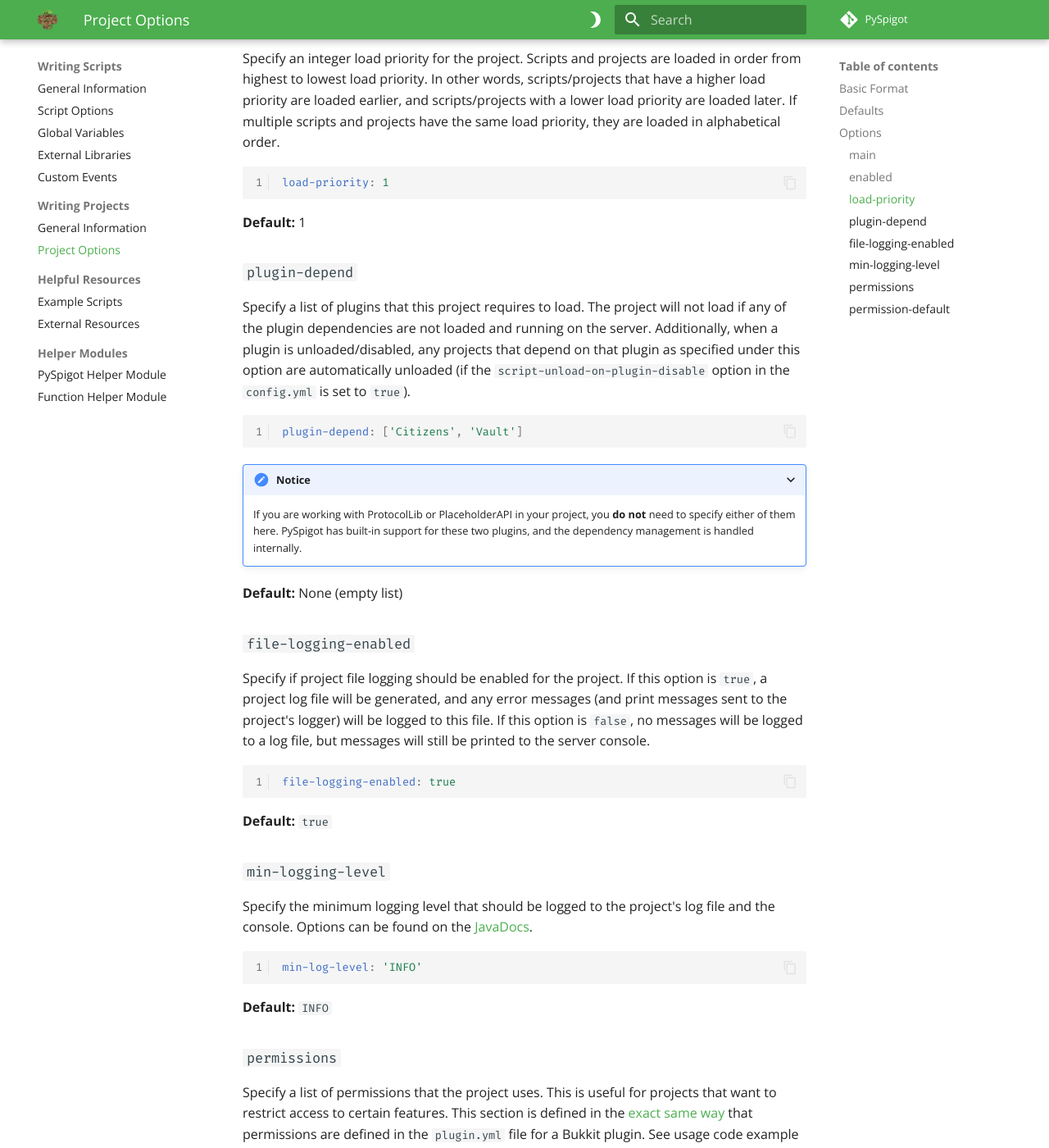
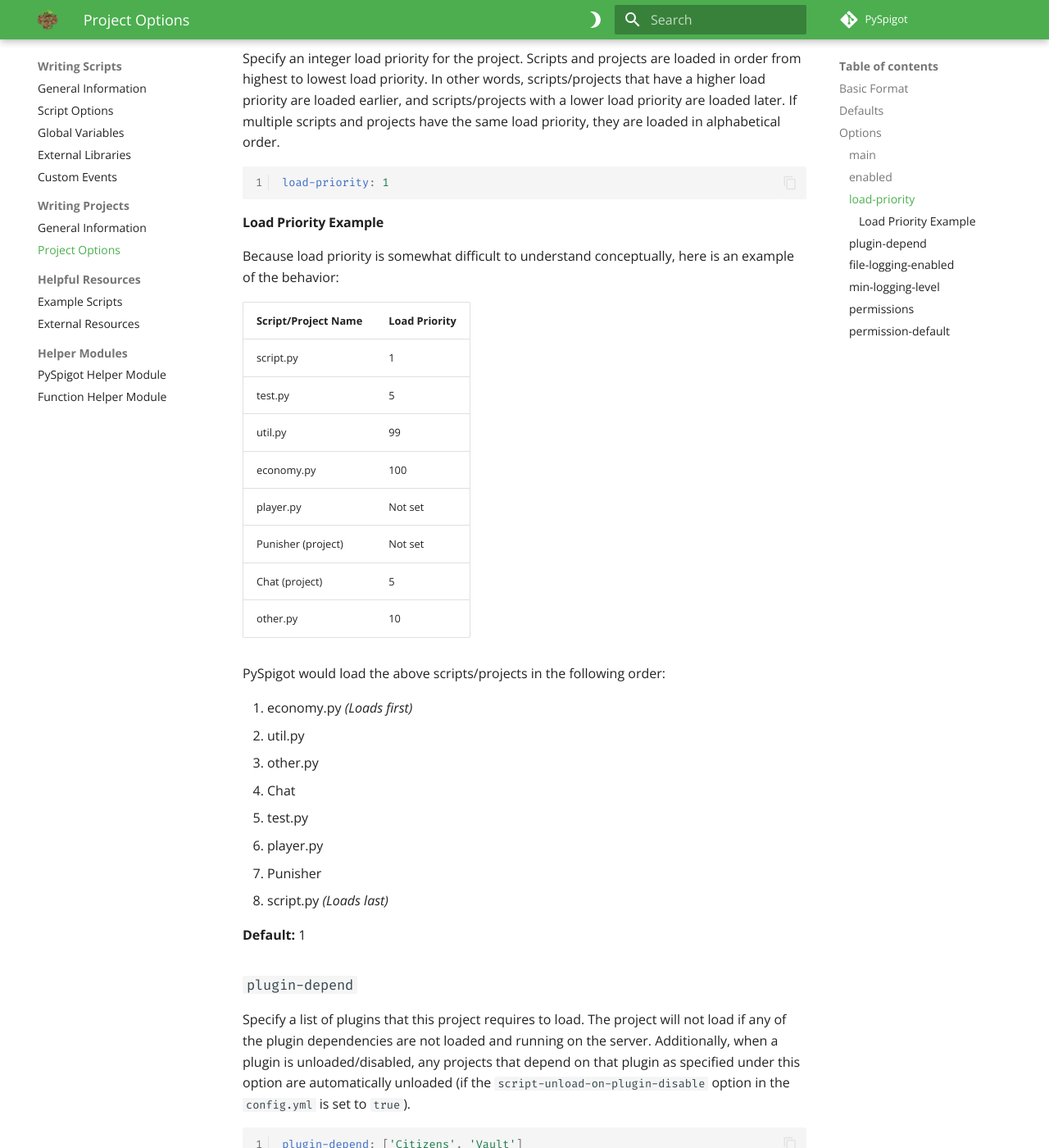
Before and after one commit to magicmq/pyspigot-documentation, an MkDocs documentation site: the page built from docs/projects/projectoptions.md, in a window 1280 px wide and 1400 px high, scrolled down 1986 px. Shown: the whole window at 82% size. Built offline with MkDocs 1.6.1 and Material for MkDocs 9.7.7, drawn with Linux system fonts in a browser that asks for light colours; comment, search, counter and statistics services are not loaded.

Commit message:
Add example of load priority behavior

````diff
--- a/docs/projects/projectoptions.md
+++ b/docs/projects/projectoptions.md
@@ -68,6 +68,32 @@ Specify an integer load priority for the project. Scripts and projects are loade
 ``` yaml linenums="1"
 load-priority: 1
 ```
+
+#### Load Priority Example
+
+Because load priority is somewhat difficult to understand conceptually, here is an example of the behavior:
+
+| Script/Project Name | Load Priority |
+| ------------------- | ------------- |
+| script.py           | 1             |
+| test.py             | 5             |
+| util.py             | 99            |
+| economy.py          | 100           |
+| player.py           | Not set       |
+| Punisher (project)  | Not set       |
+| Chat (project)      | 5             |
+| other.py            | 10            |
+
+PySpigot would load the above scripts/projects in the following order:
+
+1. economy.py *(Loads first)*
+2. util.py
+3. other.py
+4. Chat
+5. test.py
+6. player.py
+7. Punisher
+8. script.py *(Loads last)*
 
 **Default:** 1
 
````
Also changed, not shown: docs/pyspigot/pluginconfiguration.md (+26 -0 lines), docs/scripts/scriptoptions.md (+26 -0 lines).
